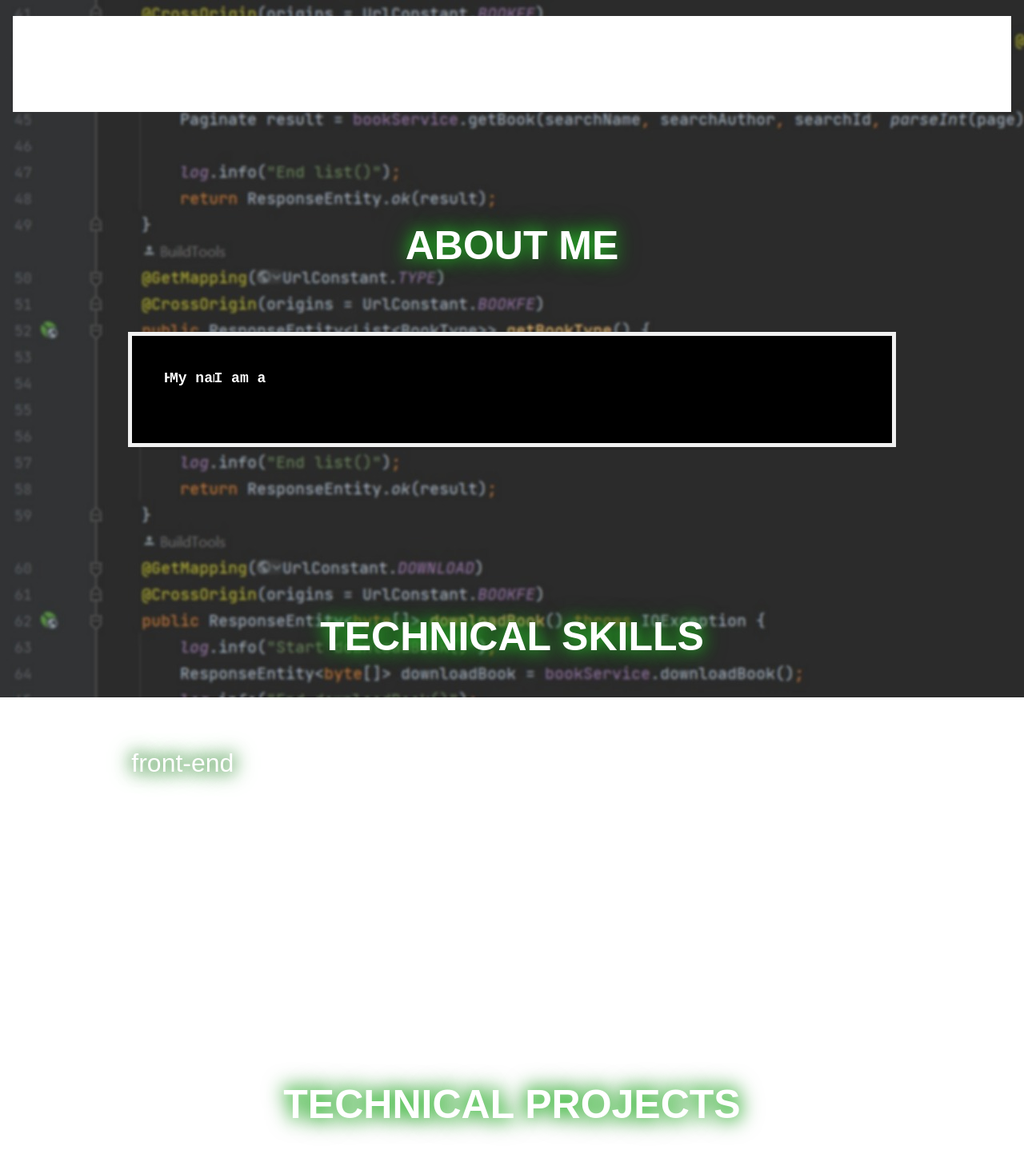
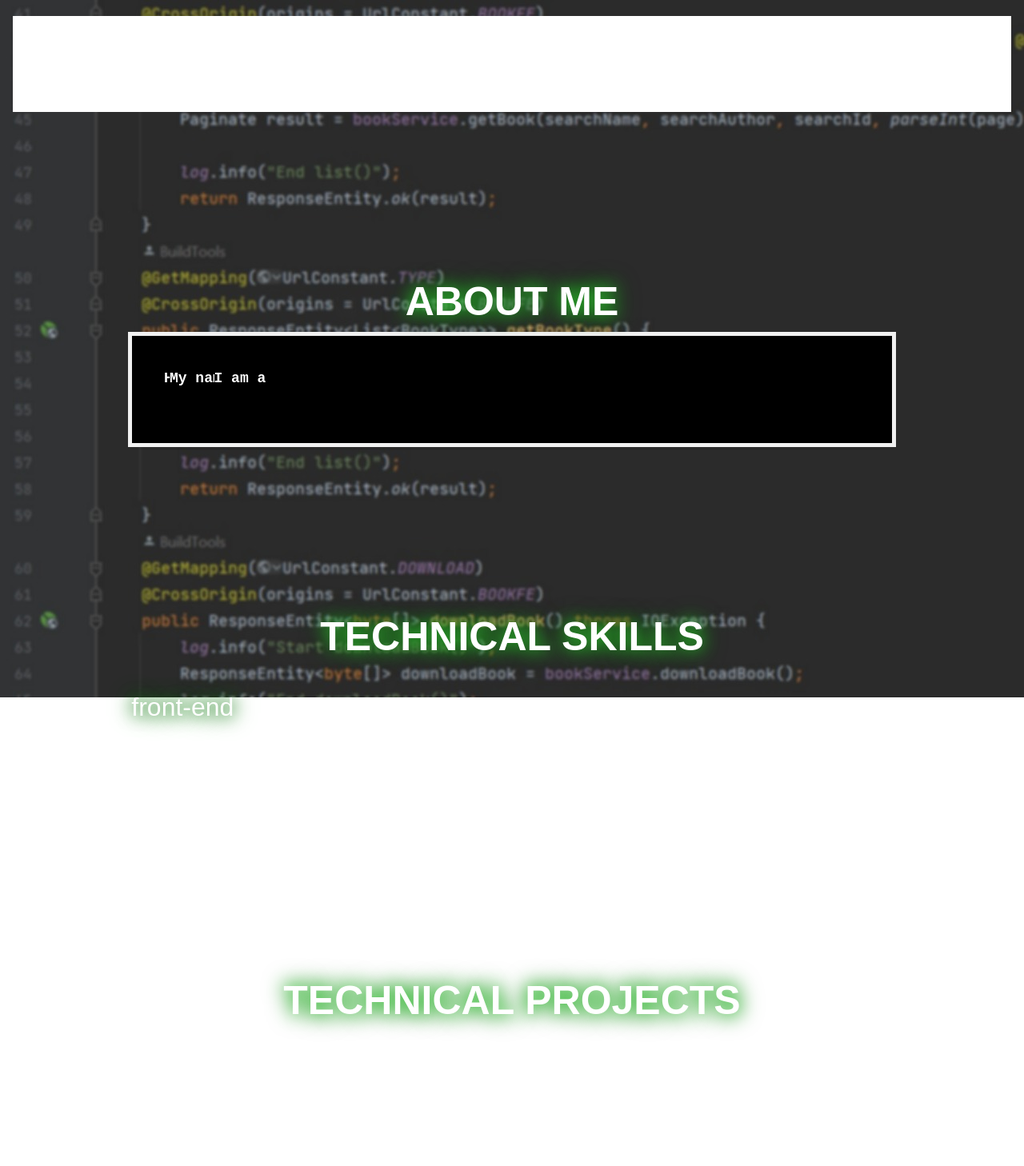
Before and after one commit to Quan-Trancs/portfolioo, a Nuxt app: page / in a window 1280 px wide. Shown: the top 1458 px of the page at 80% size. Built offline with nearby package versions, Linux system fonts and the light colour scheme; a web font is replaced by a local one.

Commit message:
update UI and add NavBar [QuanTA]

```diff
--- a/components/layouts/TheBody.vue
+++ b/components/layouts/TheBody.vue
@@ -1,13 +1,12 @@
 <script setup>
-
 </script>
 
 <template>
   <div class="h-full">
     <link href="https://fonts.cdnfonts.com/css/atari" rel="stylesheet">
-    <AboutMe></AboutMe>
-    <Skills></Skills>
-    <Projects></Projects>
+    <AboutMe id='about'><a name='about'></a></AboutMe>
+    <Skills id='skills'><a name='skills'></a></Skills>
+    <Projects id='projects'><a name='projects'></a></Projects>
   </div>
 </template>
 
@@ -17,12 +16,15 @@
   font-weight: bold;
   font-size: 50px;
   margin: auto;
-  margin-top: 70px;
-  margin-bottom: 70px;
+  margin-bottom: 0px;
+  margin-top: 0px;
   left: 50%;
   z-index: 2;
   width: 75%;
   text-align: center;
   font-family:monospace
 }
+.anchor {
+  height: 140px;
+}
 </style>
--- a/components/layouts/TheHeader.vue
+++ b/components/layouts/TheHeader.vue
@@ -1,10 +1,14 @@
 <script setup>
-
 </script>
 
 <template>
   <div class="header h-[200px] bg-blue px-2 py-2.5 py-5 text-white sm:px-4">
     <div class="container mx-auto flex flex-wrap items-center">
+      <ul class="navigation">
+        <li><a href="#about">About</a></li>
+        <li><a href="#skills">Skills</a></li>
+        <li><a href="#projects">Projects</a></li>
+      </ul>
     </div>
   </div>
 </template>
@@ -18,4 +22,14 @@
   height: 120px;
   background: white;
 }
+.navigation {
+  margin-top: 40px;
+  display: flex;
+  list-style-type: none;
+  font-size: 40px;
+}
+.navigation li {
+  margin-right: 30px;
+  text-decoration: none;
+}
 </style>
--- a/components/sections/AboutMe.vue
+++ b/components/sections/AboutMe.vue
@@ -4,6 +4,7 @@
 
 <template>
   <div>
+    <div class="anchor"></div>
     <div class="sectionTitle" style="font-family: 'Atari', sans-serif; text-shadow: 0 0 20px limegreen, 0 0 30px darkgreen">
       ABOUT ME
     </div>
--- a/components/sections/Projects.vue
+++ b/components/sections/Projects.vue
@@ -22,7 +22,8 @@ function viewSkill (chosenSkillType) {
 </script>
 
 <template>
-  <div style="margin-top: 200px">
+  <div style="">
+    <div class="anchor"></div>
     <div class="sectionTitle" style="font-family: 'Atari', sans-serif; text-shadow: 0 0 20px limegreen, 0 0 30px darkgreen">
       TECHNICAL PROJECTS
     </div>
```
